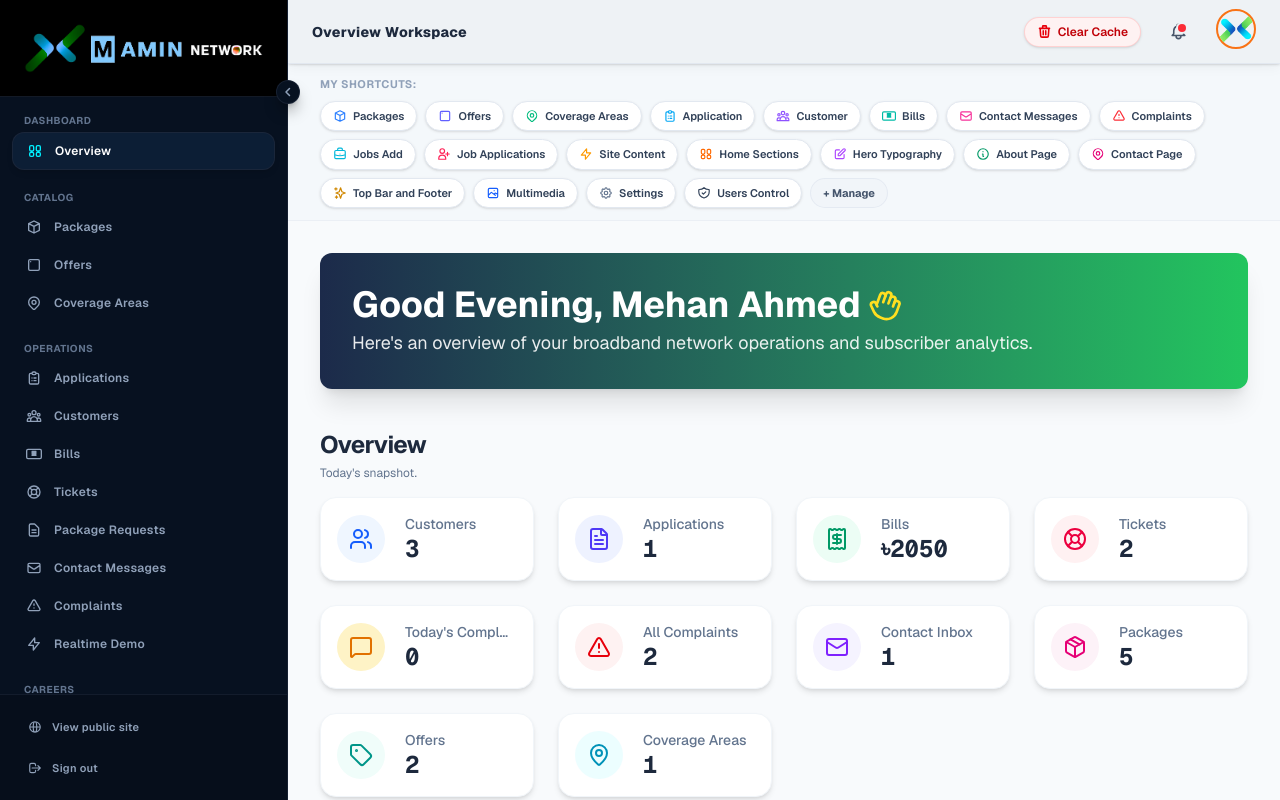
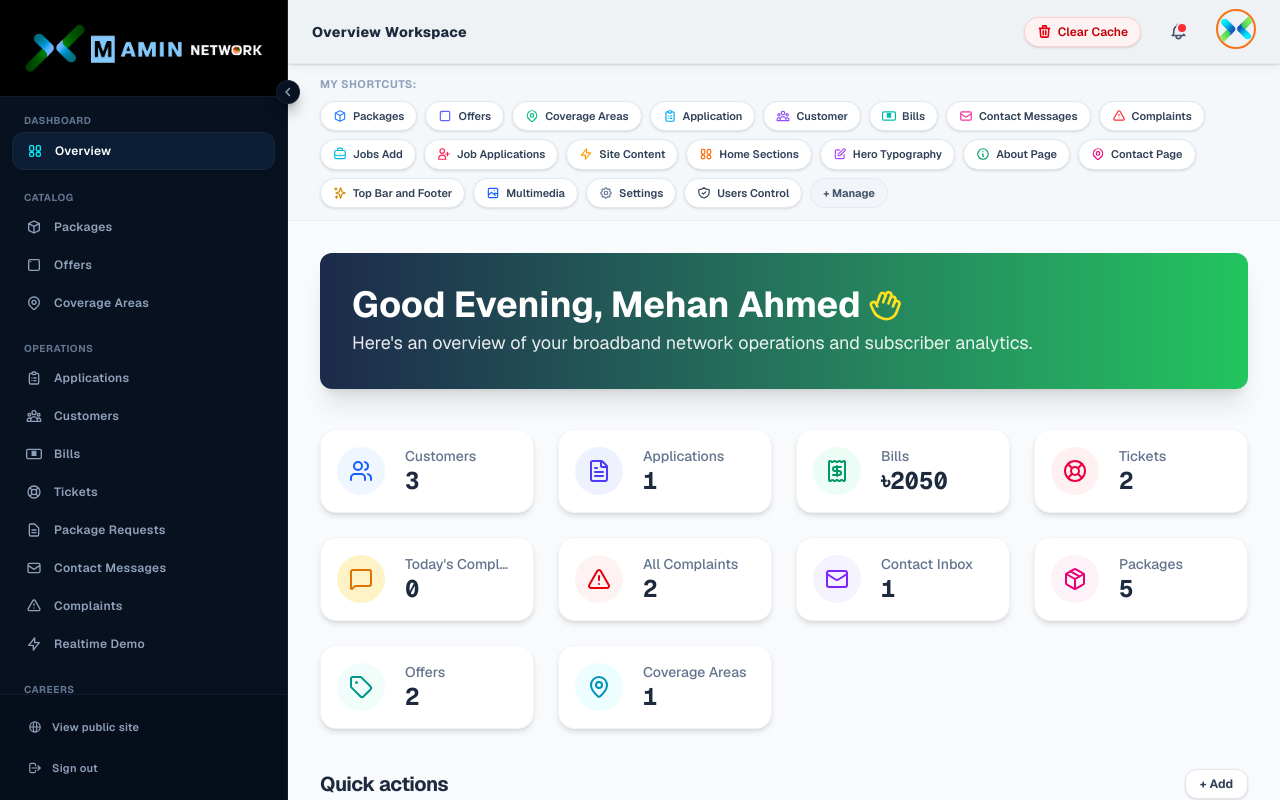
Before and after one commit to princeshiamofficial/M-Amin-Network, a Next.js app: page /admin/dashboard in a window 1280 px wide. Built offline with nearby package versions, Linux system fonts and the light colour scheme; sample sign-in values are in the browser's storage.

Commit message:
style: remove Overview heading and Today's snapshot subtitle from stat cards section

```diff
--- a/src/app/admin/(dashboard)/dashboard/page.tsx
+++ b/src/app/admin/(dashboard)/dashboard/page.tsx
@@ -1282,10 +1282,6 @@ export default function AdminDashboardPage() {
                 <p className="text-md sm:text-lg mt-1 text-white-muted-force">Here's an overview of your broadband network operations and subscriber analytics.</p>
               </div>              {/* Today's Snapshot Section */}
               <div className="space-y-4 pt-4">
-                <div className="text-left">
-                  <h2 className="text-2xl font-bold text-slate-800 tracking-tight">Overview</h2>
-                  <p className="text-xs text-slate-500 mt-1">Today's snapshot.</p>
-                </div>
 
                 <div className="grid grid-cols-1 sm:grid-cols-2 md:grid-cols-3 lg:grid-cols-4 gap-6">
                   {snapshotCards.map((card, idx) => (
```
